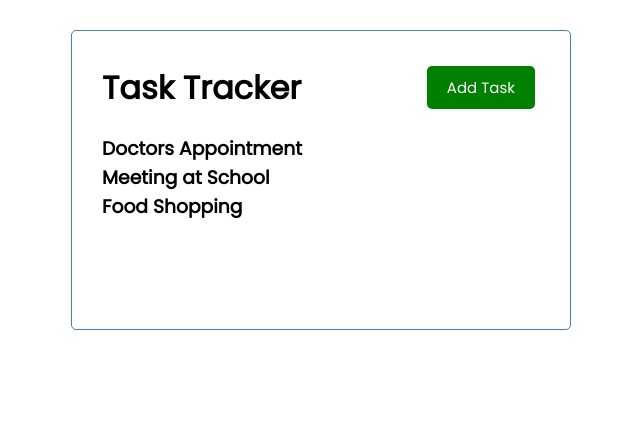
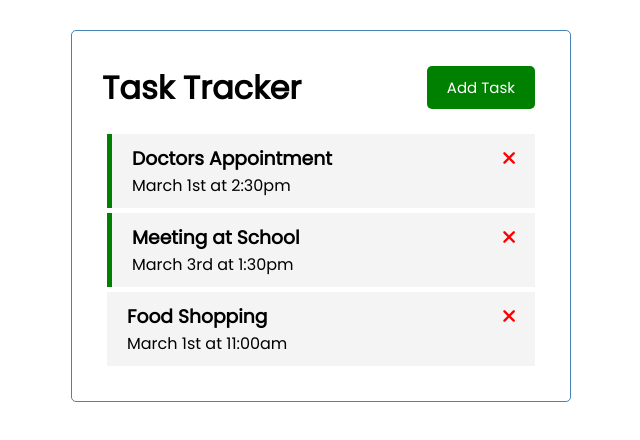
Before and after one commit to ilmariov/SampleTaskTracker, a Vue app: page / in a window 1280 px wide. Shown: the top 440 px of the page, without its empty margins (319-959 px from the left). Built offline with nearby package versions, Linux system fonts and the light colour scheme.

Commit message:
delete-task & toggle-reminder added

```diff
--- a/public/index.html
+++ b/public/index.html
@@ -4,6 +4,7 @@
     <meta charset="utf-8">
     <meta http-equiv="X-UA-Compatible" content="IE=edge">
     <meta name="viewport" content="width=device-width,initial-scale=1.0">
+    <link rel="stylesheet" href="https://cdnjs.cloudflare.com/ajax/libs/font-awesome/6.2.1/css/all.min.css" integrity="sha512-MV7K8+y+gLIBoVD59lQIYicR65iaqukzvf/nwasF0nqhPay5w/9lJmVM2hMDcnK1OnMGCdVK+iQrJ7lzPJQd1w==" crossorigin="anonymous" referrerpolicy="no-referrer" />
     <link rel="icon" href="<%= BASE_URL %>favicon.ico">
     <title><%= htmlWebpackPlugin.options.title %></title>
   </head>
--- a/src/App.vue
+++ b/src/App.vue
@@ -1,7 +1,7 @@
 <template>
   <div class="container">
     <Header title="Task Tracker"/>
-    <Tasks :tasks="tasks" />
+    <Tasks @toggle-reminder="toggleReminder" @delete-task="deleteTask" :tasks="tasks" />
   </div>
 </template>
 
@@ -18,6 +18,16 @@
   data() {
     return {
       tasks: []
+    }
+  },
+  methods: {
+    deleteTask(id) {
+      if (confirm('Are you sure do you want to delete?')) {
+        this.tasks = this.tasks.filter((task) => task.id !== id)
+      }
+    },
+    toggleReminder(id) {
+      this.tasks = this.tasks.map((task) => task.id === id ? { ...task, reminder: !task.reminder } : task)
     }
   },
   created() {
--- a/src/components/Task.vue
+++ b/src/components/Task.vue
@@ -0,0 +1,45 @@
+<template>
+    <div @dblclick="$emit('toggle-reminder', task.id)" :class="[ task.reminder ? 'reminder' : '', 'task']">
+        <h3>
+            {{ task.text }}
+            <i @click="onDelete(task.id)" class="fas fa-times"></i>
+        </h3>
+        <p>{{ task.day }}</p>
+    </div>
+</template>
+
+<script>
+    export default {
+        name: 'Task',
+        props: {
+            task: Object,
+        },
+        methods: {
+            onDelete(id) {
+                this.$emit('delete-task', id)
+            },
+        }
+    }
+</script>
+
+<style scope>
+    .fas {
+        color: red;
+    }
+    .task {
+        background: #f4f4f4;
+        margin: 5px;
+        padding: 10px 20px;
+        cursor: pointer;
+    }
+
+    .task.reminder {
+        border-left: 5px solid green;
+    }
+
+    .task h3 {
+        display: flex;
+        align-items: center;
+        justify-content: space-between;
+    }
+</style>
--- a/src/components/Tasks.vue
+++ b/src/components/Tasks.vue
@@ -1,14 +1,20 @@
 <template>
     <div :key="task.id" v-for="task in tasks">
-        <h3>{{ task.text }}</h3>
+        <Task @toggle-reminder="$emit('toggle-reminder', task.id)" @delete-task="$emit('delete-task', task.id)" :task="task" />
     </div>
 </template>
 
 <script>
+import Task from './Task.vue';
+
 export default {
     name: 'Tasks',
     props: {
         tasks: Array,
-    }
+    },
+    components: {
+        Task,
+    },
+    emits: ['delete-task', 'toggle-reminder'],
 }
 </script>
```
